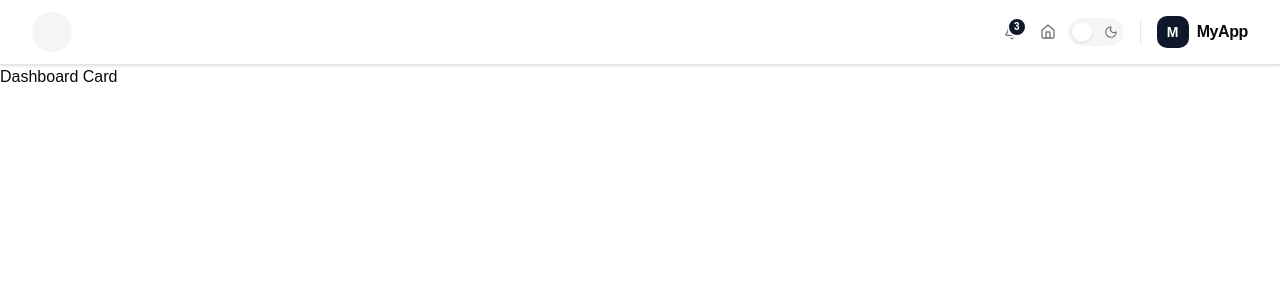
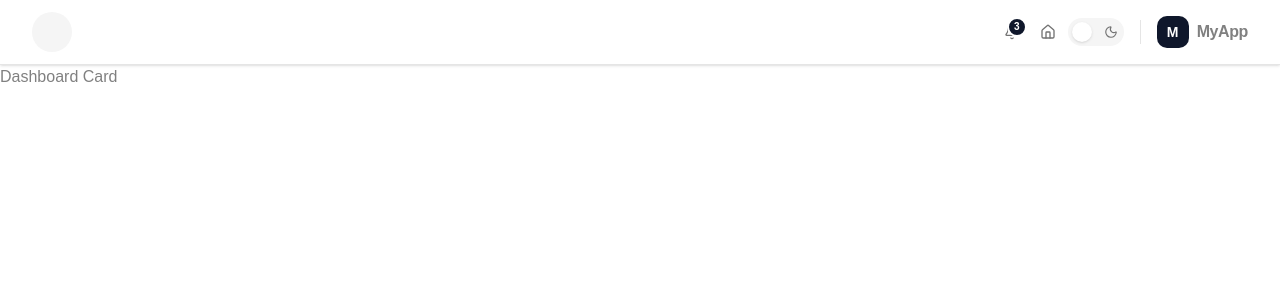
Before and after one commit to tabasshinafrinmeghla/WorkmanagementClient, a Next.js app: page / in a window 1280 px wide. Shown: the top 300 px of the page. Built offline with nearby package versions, Linux system fonts and the light colour scheme.

Commit message:
fix: update theme management in Navbar component and refine global styles

```diff
--- a/app/globals.css
+++ b/app/globals.css
@@ -5,8 +5,8 @@
 @custom-variant dark (&:is(.dark *));
 
 :root {
-  --background: oklch(1 0 0);
-  --foreground: oklch(0.145 0 0);
+  --background: oklch(100% 0.00011 271.152);
+  --foreground: oklch(59.987% 0.00007 271.152);
   --card: oklch(1 0 0);
   --card-foreground: oklch(0.145 0 0);
   --popover: oklch(1 0 0);
@@ -83,12 +83,6 @@
   --radius-4xl: calc(var(--radius) * 2.6);
 }
 
-@media (prefers-color-scheme: dark) {
-  :root {
-    --background: #0a0a0a;
-    --foreground: #ededed;
-  }
-}
 
 body {
   background: var(--background);
@@ -97,7 +91,7 @@ body {
 }
 
 .dark {
-  --background: oklch(0.145 0 0);
+  --background: oklch(0.145 0 0);     /* ← fix: was 54.517%, now near-black */
   --foreground: oklch(0.985 0 0);
   --card: oklch(0.205 0 0);
   --card-foreground: oklch(0.985 0 0);
@@ -130,6 +124,7 @@ body {
   --sidebar-ring: oklch(0.556 0 0);
 }
 
+
 @layer base {
   * {
     @apply border-border outline-ring/50;
--- a/src/components/Navbar.tsx
+++ b/src/components/Navbar.tsx
@@ -1,6 +1,101 @@
+// "use client"
+
+// import React, { useEffect } from 'react'
+// import { Bell, Home, Sun, Moon } from 'lucide-react'
+// import { useSelector, useDispatch } from 'react-redux'
+// import { Button } from '@/components/ui/button'
+// import { Badge } from '@/components/ui/badge'
+// import { ThemeMode, toggleTheme, setTheme } from '../store/themeSlice'
+// import { RootState } from '../store'
+
+// const Navbar: React.FC = () => {
+//   const dispatch = useDispatch()
+//   const themeMode = useSelector((state: RootState) => state.theme.mode) as ThemeMode
+
+//   useEffect(() => {
+//     const saved = (localStorage.getItem('theme') as ThemeMode) || 'light'
+//     dispatch(setTheme(saved))
+//   }, [dispatch])
+
+//   return (
+//     <nav className="w-full border-b bg-background shadow-sm">
+//       <div className="mx-auto flex h-16 items-center justify-between px-4 sm:px-6 lg:px-8">
+
+//         {/* Left — Profile circle */}
+//         <div className="flex items-center">
+//           <div className="h-10 w-10 rounded-full bg-muted" />
+//         </div>
+
+//         {/* Right — Navigation and brand */}
+//         <div className="flex items-center gap-4">
+//           <div className="flex items-center gap-1">
+
+//             {/* Notification */}
+//             <Button
+//               variant="ghost"
+//               size="icon"
+//               className="relative rounded-full"
+//               aria-label="Notifications"
+//             >
+//               <Bell className="h-5 w-5 text-muted-foreground" />
+//               <Badge className="absolute right-0 top-0 flex h-5 w-5 items-center justify-center rounded-full bg-slate-900 dark:bg-slate-100 text-white dark:text-slate-900 border-2 border-background text-[10px] font-bold p-0">
+//                 3
+//               </Badge>
+//             </Button>
+
+//             {/* Home */}
+//             <Button
+//               variant="ghost"
+//               size="icon"
+//               className="rounded-full"
+//               aria-label="Home"
+//             >
+//               <Home className="h-5 w-5 text-muted-foreground" />
+//             </Button>
+
+//             {/* ✅ Theme toggle slider */}
+//             <div
+//               onClick={() => dispatch(toggleTheme())}
+//               className="flex h-7 w-14 cursor-pointer items-center rounded-full bg-muted p-1 transition-colors duration-300 relative"
+//               role="button"
+//               aria-label="Toggle theme"
+//             >
+//               <Sun className="h-3.5 w-3.5 text-muted-foreground absolute left-1.5" />
+
+//               <div
+//                 className={`h-5 w-5 rounded-full bg-background shadow-sm transition-transform duration-300 flex items-center justify-center z-10 ${
+//                   themeMode === 'dark' ? 'translate-x-7' : 'translate-x-0'
+//                 }`}
+//               />
+
+//               <Moon className="h-3.5 w-3.5 text-muted-foreground absolute right-1.5" />
+//             </div>
+
+//           </div>
+
+//           {/* Divider */}
+//           <div className="h-6 w-px bg-border" />
+
+//           {/* Logo */}
+//           <div className="flex items-center gap-2">
+//             <div className="flex h-8 w-8 items-center justify-center rounded-lg bg-slate-900 dark:bg-slate-100 text-white dark:text-slate-900">
+//               <span className="text-sm font-bold">M</span>
+//             </div>
+//             <span className="text-base font-bold tracking-tight text-foreground">MyApp</span>
+//           </div>
+
+//         </div>
+//       </div>
+//     </nav>
+//   )
+// }
+
+// export default Navbar
+
+
 "use client"
 
-import React, { useEffect, useState } from 'react'
+import React, { useEffect } from 'react'
 import { Bell, Home, Sun, Moon } from 'lucide-react'
 import { useSelector, useDispatch } from 'react-redux'
 import { Button } from '@/components/ui/button'
@@ -12,26 +107,34 @@ const Navbar: React.FC = () => {
   const dispatch = useDispatch()
   const themeMode = useSelector((state: RootState) => state.theme.mode) as ThemeMode
 
-  // ✅ Correctly trigger state update once component mounts on client side
-  const [mounted, setMounted] = useState(false)
-
+  // Load saved theme on mount
   useEffect(() => {
     const saved = (localStorage.getItem('theme') as ThemeMode) || 'light'
     dispatch(setTheme(saved))
-    setMounted(true) // Now this triggers a clean UI update on the client
   }, [dispatch])
 
+  // Apply/remove 'dark' class on <html> whenever theme changes
+  useEffect(() => {
+    const root = document.documentElement
+    if (themeMode === 'dark') {
+      root.classList.add('dark')
+    } else {
+      root.classList.remove('dark')
+    }
+    localStorage.setItem('theme', themeMode)
+  }, [themeMode])
+
   return (
-    <nav className="w-full border-b bg-background shadow-sm">
-      <div className="mx-auto flex h-16 items-center justify-between px-4 sm:px-6 lg:px-8">
+     <nav className="w-full border-b bg-background shadow-sm">
+       <div className="mx-auto flex h-16 items-center justify-between px-4 sm:px-6 lg:px-8">
 
-        {/* Left — Profile circle */}
+         {/* Left — Profile circle */}
         <div className="flex items-center">
           <div className="h-10 w-10 rounded-full bg-muted" />
-        </div>
+         </div>
 
         {/* Right — Navigation and brand */}
-        <div className="flex items-center gap-4">
+         <div className="flex items-center gap-4">
           <div className="flex items-center gap-1">
 
             {/* Notification */}
@@ -68,7 +171,7 @@ const Navbar: React.FC = () => {
 
               <div
                 className={`h-5 w-5 rounded-full bg-background shadow-sm transition-transform duration-300 flex items-center justify-center z-10 ${
-                  mounted && themeMode === 'dark' ? 'translate-x-7' : 'translate-x-0'
+                  themeMode === 'dark' ? 'translate-x-7' : 'translate-x-0'
                 }`}
               />
 
```
